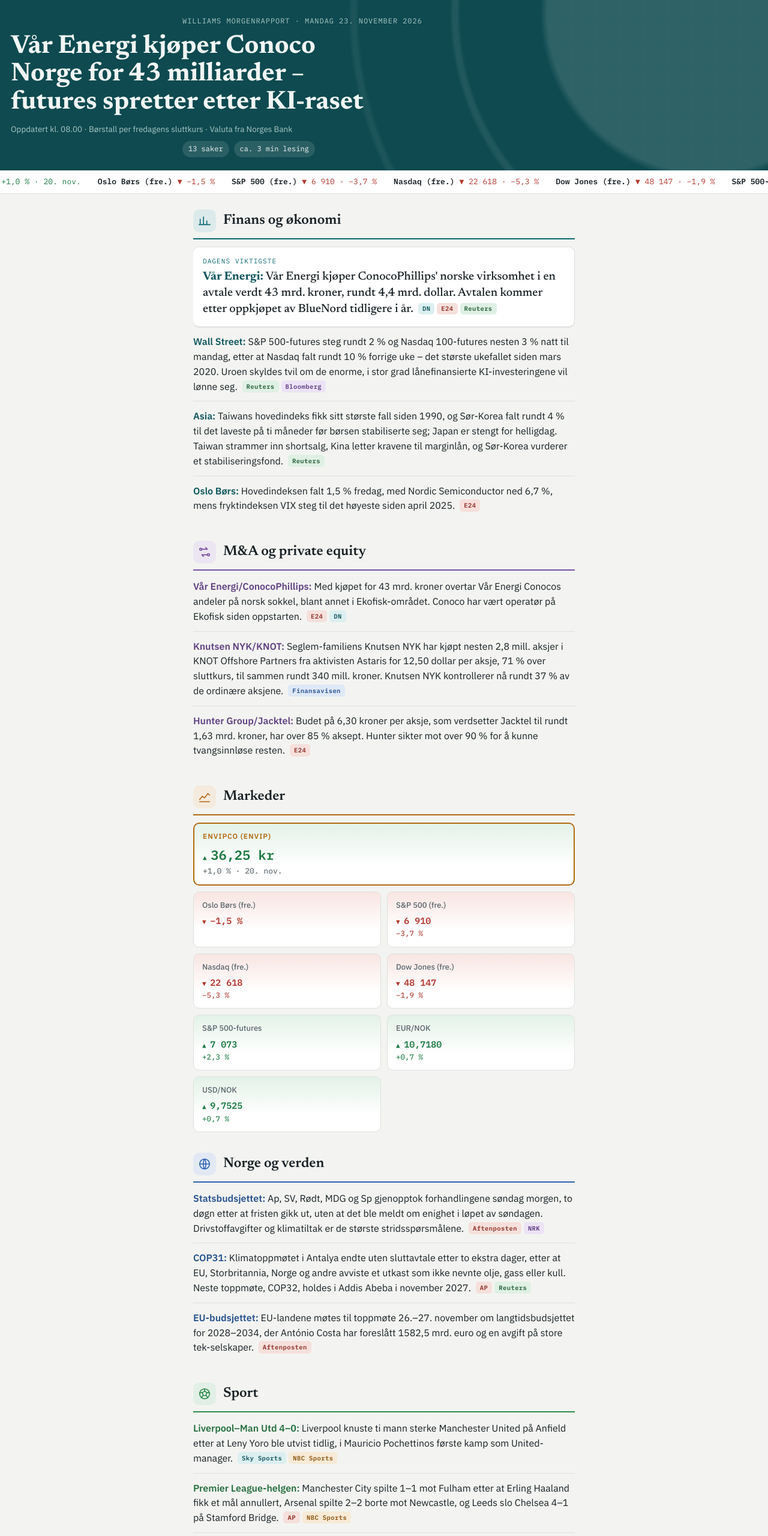
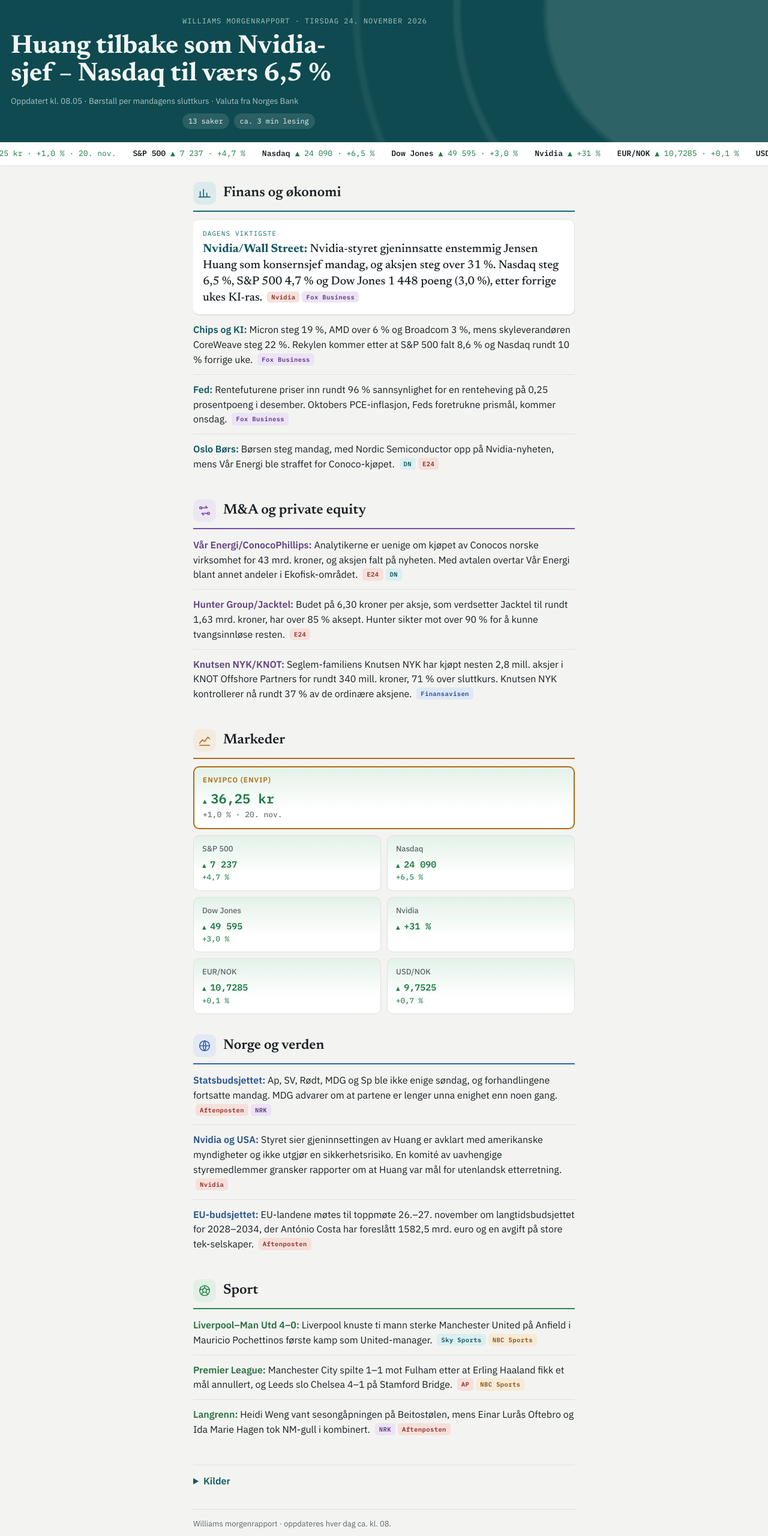
Before and after one commit to Williamsnyheter/Williamsmorgenrapport, a plain HTML site: page index.html in a window 1280 px wide. Shown: the top 2560 px of the page at 60% size. Drawn offline with Linux system fonts and the light colour scheme.

Commit message:
Morgenrapport 2026-11-24
Co-Authored-By: Claude Opus 5.5 <noreply@anthropic.com>
Claude-Session: https://claude.ai/code/session_01G2muatkCxhw8VXSakrWLqq

```diff
--- a/index.html
+++ b/index.html
@@ -152,76 +152,72 @@ footer { color: var(--muted); font-size: 13px; border-top: 1px solid var(--rule)
 <div class="wrap">
 <!--RAPPORT-START-->
 <header>
-<span class="eyebrow">Williams morgenrapport · mandag 23. november 2026</span>
-<h1>Vår Energi kjøper Conoco Norge for 43 milliarder – futures spretter etter KI-raset</h1>
-<p class="note">Oppdatert kl. 08.00 · Børstall per fredagens sluttkurs · Valuta fra Norges Bank</p>
+<span class="eyebrow">Williams morgenrapport · tirsdag 24. november 2026</span>
+<h1>Huang tilbake som Nvidia-sjef – Nasdaq til værs 6,5 %</h1>
+<p class="note">Oppdatert kl. 08.05 · Børstall per mandagens sluttkurs · Valuta fra Norges Bank</p>
 </header>
 <section>
 <h2><span class="n">1</span>Finans og økonomi</h2>
 <ul>
-<li><b>Vår Energi:</b> Vår Energi kjøper ConocoPhillips' norske virksomhet i en avtale verdt 43 mrd. kroner, rundt 4,4 mrd. dollar. Avtalen kommer etter oppkjøpet av BlueNord tidligere i år. <span class="src">DN, E24, Reuters</span></li>
-<li><b>Wall Street:</b> S&amp;P 500-futures steg rundt 2 % og Nasdaq 100-futures nesten 3 % natt til mandag, etter at Nasdaq falt rundt 10 % forrige uke – det største ukefallet siden mars 2020. Uroen skyldes tvil om de enorme, i stor grad lånefinansierte KI-investeringene vil lønne seg. <span class="src">Reuters, Bloomberg</span></li>
-<li><b>Asia:</b> Taiwans hovedindeks fikk sitt største fall siden 1990, og Sør-Korea falt rundt 4 % til det laveste på ti måneder før børsen stabiliserte seg; Japan er stengt for helligdag. Taiwan strammer inn shortsalg, Kina letter kravene til marginlån, og Sør-Korea vurderer et stabiliseringsfond. <span class="src">Reuters</span></li>
-<li><b>Oslo Børs:</b> Hovedindeksen falt 1,5 % fredag, med Nordic Semiconductor ned 6,7 %, mens fryktindeksen VIX steg til det høyeste siden april 2025. <span class="src">E24</span></li>
+<li><b>Nvidia/Wall Street:</b> Nvidia-styret gjeninnsatte enstemmig Jensen Huang som konsernsjef mandag, og aksjen steg over 31 %. Nasdaq steg 6,5 %, S&amp;P 500 4,7 % og Dow Jones 1 448 poeng (3,0 %), etter forrige ukes KI-ras. <span class="src">Nvidia, Fox Business</span></li>
+<li><b>Chips og KI:</b> Micron steg 19 %, AMD over 6 % og Broadcom 3 %, mens skyleverandøren CoreWeave steg 22 %. Rekylen kommer etter at S&amp;P 500 falt 8,6 % og Nasdaq rundt 10 % forrige uke. <span class="src">Fox Business</span></li>
+<li><b>Fed:</b> Rentefuturene priser inn rundt 96 % sannsynlighet for en renteheving på 0,25 prosentpoeng i desember. Oktobers PCE-inflasjon, Feds foretrukne prismål, kommer onsdag. <span class="src">Fox Business</span></li>
+<li><b>Oslo Børs:</b> Børsen steg mandag, med Nordic Semiconductor opp på Nvidia-nyheten, mens Vår Energi ble straffet for Conoco-kjøpet. <span class="src">DN, E24</span></li>
 </ul>
 </section>
 <section>
 <h2><span class="n">2</span>M&amp;A og private equity</h2>
 <ul>
-<li><b>Vår Energi/ConocoPhillips:</b> Med kjøpet for 43 mrd. kroner overtar Vår Energi Conocos andeler på norsk sokkel, blant annet i Ekofisk-området. Conoco har vært operatør på Ekofisk siden oppstarten. <span class="src">E24, DN</span></li>
-<li><b>Knutsen NYK/KNOT:</b> Seglem-familiens Knutsen NYK har kjøpt nesten 2,8 mill. aksjer i KNOT Offshore Partners fra aktivisten Astaris for 12,50 dollar per aksje, 71 % over sluttkurs, til sammen rundt 340 mill. kroner. Knutsen NYK kontrollerer nå rundt 37 % av de ordinære aksjene. <span class="src">Finansavisen</span></li>
+<li><b>Vår Energi/ConocoPhillips:</b> Analytikerne er uenige om kjøpet av Conocos norske virksomhet for 43 mrd. kroner, og aksjen falt på nyheten. Med avtalen overtar Vår Energi blant annet andeler i Ekofisk-området. <span class="src">E24, DN</span></li>
 <li><b>Hunter Group/Jacktel:</b> Budet på 6,30 kroner per aksje, som verdsetter Jacktel til rundt 1,63 mrd. kroner, har over 85 % aksept. Hunter sikter mot over 90 % for å kunne tvangsinnløse resten. <span class="src">E24</span></li>
+<li><b>Knutsen NYK/KNOT:</b> Seglem-familiens Knutsen NYK har kjøpt nesten 2,8 mill. aksjer i KNOT Offshore Partners for rundt 340 mill. kroner, 71 % over sluttkurs. Knutsen NYK kontrollerer nå rundt 37 % av de ordinære aksjene. <span class="src">Finansavisen</span></li>
 </ul>
 </section>
 <section>
 <h2><span class="n">3</span>Markeder</h2>
 <ul class="markets">
 <li><span class="k"><b>Envipco (ENVIP)</b></span><span class="v up">36,25 kr · +1,0 % · 20. nov.</span></li>
-<li><span class="k">Oslo Børs (fre.)</span><span class="v down">−1,5 %</span></li>
-<li><span class="k">S&amp;P 500 (fre.)</span><span class="v down">6 910 · −3,7 %</span></li>
-<li><span class="k">Nasdaq (fre.)</span><span class="v down">22 618 · −5,3 %</span></li>
-<li><span class="k">Dow Jones (fre.)</span><span class="v down">48 147 · −1,9 %</span></li>
-<li><span class="k">S&amp;P 500-futures</span><span class="v up">7 073 · +2,3 %</span></li>
-<li><span class="k">EUR/NOK</span><span class="v up">10,7180 · +0,7 %</span></li>
+<li><span class="k">S&amp;P 500</span><span class="v up">7 237 · +4,7 %</span></li>
+<li><span class="k">Nasdaq</span><span class="v up">24 090 · +6,5 %</span></li>
+<li><span class="k">Dow Jones</span><span class="v up">49 595 · +3,0 %</span></li>
+<li><span class="k">Nvidia</span><span class="v up">+31 %</span></li>
+<li><span class="k">EUR/NOK</span><span class="v up">10,7285 · +0,1 %</span></li>
 <li><span class="k">USD/NOK</span><span class="v up">9,7525 · +0,7 %</span></li>
 </ul>
 </section>
 <section>
 <h2><span class="n">4</span>Norge og verden</h2>
 <ul>
-<li><b>Statsbudsjettet:</b> Ap, SV, Rødt, MDG og Sp gjenopptok forhandlingene søndag morgen, to døgn etter at fristen gikk ut, uten at det ble meldt om enighet i løpet av søndagen. Drivstoffavgifter og klimatiltak er de største stridsspørsmålene. <span class="src">Aftenposten, NRK</span></li>
-<li><b>COP31:</b> Klimatoppmøtet i Antalya endte uten sluttavtale etter to ekstra dager, etter at EU, Storbritannia, Norge og andre avviste et utkast som ikke nevnte olje, gass eller kull. Neste toppmøte, COP32, holdes i Addis Abeba i november 2027. <span class="src">AP, Reuters</span></li>
+<li><b>Statsbudsjettet:</b> Ap, SV, Rødt, MDG og Sp ble ikke enige søndag, og forhandlingene fortsatte mandag. MDG advarer om at partene er lenger unna enighet enn noen gang. <span class="src">Aftenposten, NRK</span></li>
+<li><b>Nvidia og USA:</b> Styret sier gjeninnsettingen av Huang er avklart med amerikanske myndigheter og ikke utgjør en sikkerhetsrisiko. En komité av uavhengige styremedlemmer gransker rapporter om at Huang var mål for utenlandsk etterretning. <span class="src">Nvidia</span></li>
 <li><b>EU-budsjettet:</b> EU-landene møtes til toppmøte 26.–27. november om langtidsbudsjettet for 2028–2034, der António Costa har foreslått 1582,5 mrd. euro og en avgift på store tek-selskaper. <span class="src">Aftenposten</span></li>
 </ul>
 </section>
 <section>
 <h2><span class="n">5</span>Sport</h2>
 <ul>
-<li><b>Liverpool–Man Utd 4–0:</b> Liverpool knuste ti mann sterke Manchester United på Anfield etter at Leny Yoro ble utvist tidlig, i Mauricio Pochettinos første kamp som United-manager. <span class="src">Sky Sports, NBC Sports</span></li>
-<li><b>Premier League-helgen:</b> Manchester City spilte 1–1 mot Fulham etter at Erling Haaland fikk et mål annullert, Arsenal spilte 2–2 borte mot Newcastle, og Leeds slo Chelsea 4–1 på Stamford Bridge. <span class="src">AP, NBC Sports</span></li>
+<li><b>Liverpool–Man Utd 4–0:</b> Liverpool knuste ti mann sterke Manchester United på Anfield i Mauricio Pochettinos første kamp som United-manager. <span class="src">Sky Sports, NBC Sports</span></li>
+<li><b>Premier League:</b> Manchester City spilte 1–1 mot Fulham etter at Erling Haaland fikk et mål annullert, og Leeds slo Chelsea 4–1 på Stamford Bridge. <span class="src">AP, NBC Sports</span></li>
 <li><b>Langrenn:</b> Heidi Weng vant sesongåpningen på Beitostølen, mens Einar Lurås Oftebro og Ida Marie Hagen tok NM-gull i kombinert. <span class="src">NRK, Aftenposten</span></li>
 </ul>
 </section>
 <section class="sources"><details><summary>Kilder</summary><ul>
-<li><a href="https://e24.no/boers-og-finans/i/z0Gj1r/vaar-energi-kjoeper-conocophillips-norske-virksomhet-i-avtale-verdt-43-milliarder-kroner">E24: Vår Energi kjøper ConocoPhillips' norske virksomhet i avtale verdt 43 milliarder kroner</a></li>
-<li><a href="https://www.dn.no/bors/var-energi-kjoper-conoco-phillips-norske-virksomhet-for-43-mrd-kroner/2-1-2077844">DN: Vår Energi kjøper Conoco Phillips' norske virksomhet for 43 mrd. kroner</a></li>
-<li><a href="https://www.globalbankingandfinance.com/norways-vaar-energi-buy-conocophillips-business-4-43-billion/">Reuters: Vaar Energi to buy ConocoPhillips' Norwegian business for $4.43 billion</a></li>
-<li><a href="https://www.marketscreener.com/news/us-futures-bounce-as-ai-rout-rattles-asian-stocks-ce785ed3d180f626">Reuters: US futures bounce as AI rout rattles Asian stocks</a></li>
-<li><a href="https://www.bloomberg.com/news/articles/2026-11-22/asia-braces-for-more-volatility-after-us-selloff-markets-wrap">Bloomberg: US stock futures rally after AI rout, havens fall</a></li>
-<li><a href="https://e24.no/boers-og-finans/i/ez8RGy/nedgang-paa-oslo-boers">E24: Nedgang på Oslo Børs</a></li>
-<li><a href="https://www.nordnet.no/aksjer/kurser/envipco-holding-envip-xosl">Nordnet: Envipco Holding (ENVIP)</a></li>
+<li><a href="https://www.sec.gov/Archives/edgar/data/0001045810/000104581026000090/nov23pressrelease.htm">Nvidia: Board reinstates Jensen Huang as CEO (pressemelding, 23. nov.)</a></li>
+<li><a href="https://www.foxbusiness.com/markets/stocks-november-23-2026">Fox Business: US stocks rebound as battered AI and chip stocks rally</a></li>
+<li><a href="https://www.dn.no/bors/oslo-bors/bors/oppgang-pa-borsen-var-energi-ble-straffet-for-oppkjop-og-nordic-semiconductor-spratt-opp-pa-nvidia-nyhet/2-1-2077878">DN: Oppgang på Børsen – Vår Energi straffet for oppkjøp</a></li>
+<li><a href="https://e24.no/boers-og-finans/i/6PjAG3/oslo-boers-aapner-opp">E24: Oslo Børs stiger tross global børsuro</a></li>
+<li><a href="https://e24.no/boers-og-finans/i/Oyp7Ok/analytikere-uenige-om-gigantkjoep-aksjen-burde-falle">E24: Analytikere uenige om gigantkjøp</a></li>
+<li><a href="https://e24.no/boers-og-finans/i/z0Gj1r/vaar-energi-kjoeper-conocophillips-norske-virksomhet-i-avtale-verdt-43-milliarder-kroner">E24: Vår Energi kjøper ConocoPhillips' norske virksomhet</a></li>
+<li><a href="https://e24.no/boers-og-finans/i/KL316E/hunter-group-vil-kjoepe-jacktel">E24: Hunter Group vil kjøpe Jacktel</a></li>
 <li><a href="https://www.finansavisen.no/energi/2026/11/21/8397658/trygve-seglem-la-340-millioner-pa-bordet-betalte-70-prosent-over-borskurs">Finansavisen: Trygve Seglem la 340 millioner på bordet</a></li>
-<li><a href="https://e24.no/boers-og-finans/i/KL316E/hunter-group-vil-kjoepe-jacktel">E24: Hunter Group vil kjøpe Jacktel</a></li>
+<li><a href="https://www.investtech.com/main/market.php?CompanyID=101168">Investtech: Envipco Holding (ENVIP)</a></li>
+<li><a href="https://www.norges-bank.no/RSS/Euro-EUR---dagens-valutakurs-fra-Norges-Bank/">Norges Bank: Valutakurs EUR</a></li>
 <li><a href="https://www.norges-bank.no/RSS/Amerikanske-dollar-USD---dagens-valutakurs-fra-Norges-Bank/">Norges Bank: Valutakurs USD</a></li>
-<li><a href="https://www.norges-bank.no/RSS/Euro-EUR---dagens-valutakurs-fra-Norges-Bank/">Norges Bank: Valutakurs EUR</a></li>
-<li><a href="https://www.aftenposten.no/norge/politikk/i/XogLKE/budsjettforhandlingene-fortsetter-soendag-morgen">Aftenposten: Budsjettforhandlingene fortsetter søndag morgen</a></li>
-<li><a href="https://www.nrk.no/artikkel/statsbudsjettet-skisse-fra-ap-planlegger-nye-moter-mandag-1533707">NRK: Statsbudsjettet – skisse fra Ap, nye møter mandag</a></li>
-<li><a href="https://abc7news.com/story/climate-conference-ends-signature-agreement-countries-clash-fossil-fuels-finance/20066908/">AP: UN climate conference ends without its signature agreement</a></li>
-<li><a href="https://www.usnews.com/news/world/articles/2026-11-21/cop31-climate-talks-collapse-as-eu-and-others-reject-deal">Reuters: COP31 climate talks collapse as EU and others reject deal</a></li>
+<li><a href="https://www.aftenposten.no/norge/politikk/i/XogLKE/ingen-budsjettenighet-paa-stortinget-soendag">Aftenposten: Ingen budsjettenighet på Stortinget søndag</a></li>
+<li><a href="https://www.nrk.no/artikkel/mdg-advarsel-om-statsbudsjettet-lenger-unna-enn-noen-gang-1533737">NRK: MDG-advarsel om statsbudsjettet</a></li>
 <li><a href="https://www.aftenposten.no/verden/i/ez8BkK/forslag-om-skatt-paa-tek-selskaper-i-slanket-eu-budsjett">Aftenposten: Skatt på tek-selskaper i slanket EU-budsjett</a></li>
 <li><a href="https://www.skysports.com/football/liverpool-vs-manchester-united/559550">Sky Sports: Liverpool 4–0 Man Utd</a></li>
-<li><a href="https://www.nbcsports.com/soccer/live/liverpool-vs-manchester-united-live-updates-score-goals-highlights-stats-2026-november-22">NBC Sports: Liverpool 4–0 Manchester United</a></li>
-<li><a href="https://www.clickorlando.com/sports/2026/11/21/man-citys-14-year-winning-run-against-fulham-is-over-after-draw-in-premier-league/">AP: Man City's 14-year winning run against Fulham is over</a></li>
+<li><a href="https://www.clickorlando.com/sports/2026/11/21/man-citys-14-year-winning-run-against-fulham-is-over-after-draw-in-premier-league/">AP: Man City's winning run against Fulham is over</a></li>
 <li><a href="https://www.nbcsports.com/soccer/live/chelsea-vs-leeds-live-updates-score-goals-highlights-stats-2026-november-21">NBC Sports: Chelsea vs Leeds</a></li>
 <li><a href="https://www.nrk.no/sport/heidi-weng-vant-sesongapningen-pa-beitostolen-1.18085868">NRK: Heidi Weng vant sesongåpningen på Beitostølen</a></li>
 <li><a href="https://www.aftenposten.no/sport/i/7P0gO4/einar-luraas-oftebro-og-ida-marie-hagen-tok-nm-gull">Aftenposten: Oftebro og Hagen tok NM-gull</a></li>
```
